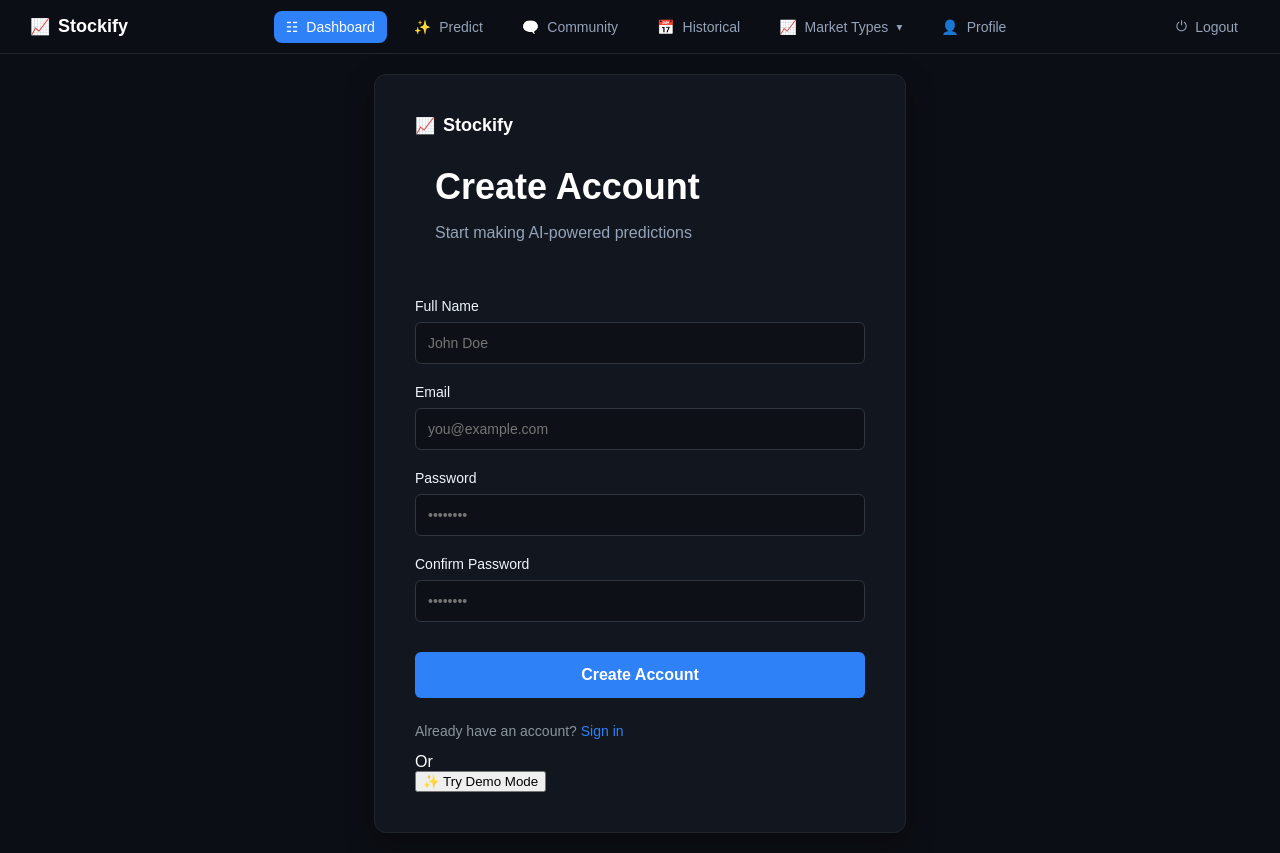
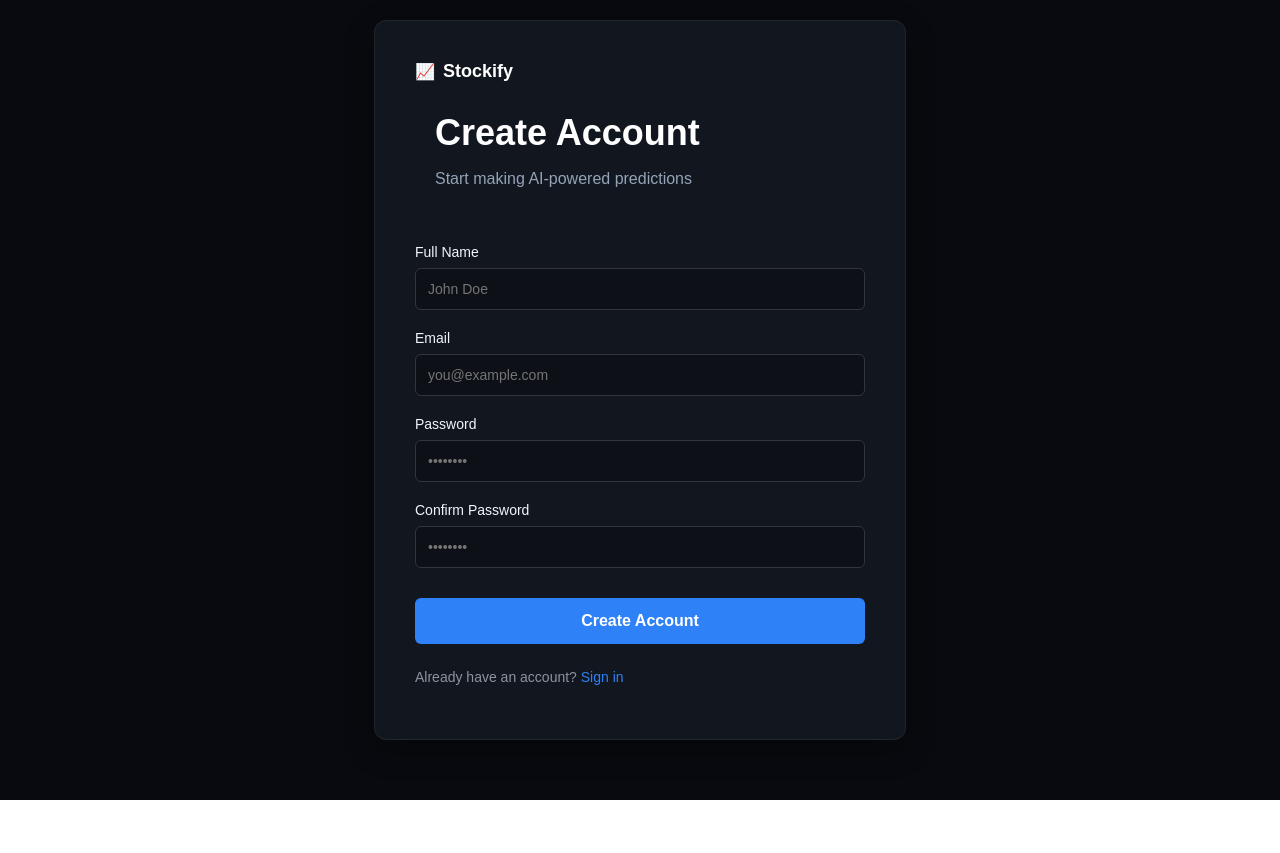
Before and after one commit to heyarnika/Stockify, a React (Vite) app: page /signup in a window 1280 px wide. After the commit the page ends 800 px from the top, so only its background shows below. Built offline with nearby package versions, Linux system fonts and the light colour scheme.

Commit message:
lgoin and sign in pages frontend

```diff
--- a/package.json
+++ b/package.json
@@ -10,8 +10,9 @@
     "preview": "vite preview"
   },
   "dependencies": {
-    "react": "^19.2.0",
-    "react-dom": "^19.2.0",
+    "react": "^19.2.3",
+    "react-dom": "^19.2.3",
+    "react-router-dom": "^7.13.0",
     "recharts": "^3.6.0"
   },
   "devDependencies": {
--- a/src/App.jsx
+++ b/src/App.jsx
@@ -1,20 +1,20 @@
-import { Routes, Route } from 'react-router-dom'; // 1. Import the Routing tools
+import { Routes, Route } from 'react-router-dom';
 import Home from './pages/Home';
 import Dashboard from './pages/Dashboard';
 import Predict from './pages/Predict';
-import Login from './pages/Login';          // 2. Import your new pages
+import Login from './pages/Login';
 import CreateAccount from './pages/CreateAccount';
 
 function App() {
   return (
     <div className="App">
-      {/* 3. Wrap everything in <Routes> */}
       <Routes>
-        {/* Define which path shows which page */}
         <Route path="/" element={<Home />} />
         <Route path="/dashboard" element={<Dashboard />} />
         <Route path="/predict" element={<Predict />} />
-        /*<Route path="/login" element={<Login />} />
+
+        {/* FIX: Use curly braces for comments in JSX */}
+        <Route path="/login" element={<Login />} />
         <Route path="/signup" element={<CreateAccount />} />
       </Routes>
     </div>
--- a/src/components/Hero.jsx
+++ b/src/components/Hero.jsx
@@ -1,3 +1,4 @@
+import { Link } from 'react-router-dom'; // 1. Import Link
 import './Hero.css';
 import chartImg from '../assets/chart.png';
 
@@ -15,9 +16,9 @@ function Hero() {
           Precision-Driven Stock Insights Powered by AI
         </p>
 
-        <button className="hero-cta">Get Started</button>
+        {/* 2. Change button to Link and point it to /signup */}
+        <Link to="/signup" className="hero-cta">Get Started</Link>
       </div>
-
 
       <div className="hero-full-width-image">
         <img
--- a/src/main.jsx
+++ b/src/main.jsx
@@ -1,13 +1,17 @@
-import { StrictMode } from 'react'
-import { createRoot } from 'react-dom/client'
-import { BrowserRouter } from 'react-router-dom' // 1. Add this line
-import './index.css'
-import App from './App.jsx'
+import React from 'react';
+import { StrictMode } from 'react';
+import { createRoot } from 'react-dom/client';
+import { BrowserRouter } from 'react-router-dom';
+import App from './App.jsx';
+import './index.css';
 
-createRoot(document.getElementById('root')).render(
+const rootElement = document.getElementById('root');
+const root = createRoot(rootElement);
+
+root.render(
   <StrictMode>
-    <BrowserRouter> {/* 2. Wrap App with this tag */}
+    <BrowserRouter>
       <App />
     </BrowserRouter>
-  </StrictMode>,
-)
+  </StrictMode>
+);
--- a/src/pages/CreateAccount.jsx
+++ b/src/pages/CreateAccount.jsx
@@ -1,15 +1,12 @@
-import Dashnav from '../components/Dashnav';
 import { Link } from 'react-router-dom';
 import './Auth.css';
 
 function CreateAccount() {
   return (
     <div className="pagebg">
-      <Dashnav />
-
+      {/* Navbar removed for a focused UI */}
       <div className="auth-wrapper">
         <div className="auth-card">
-          {/* Logo inside the card to match your screenshot */}
           <div className="auth-logo-container">
              <span className="logo-icon">📈</span>
              <span className="logo-text">Stockify</span>
@@ -48,8 +45,6 @@ function CreateAccount() {
             <p className="footer-note">
               Already have an account? <Link to="/login" className="link-text">Sign in</Link>
             </p>
-            <div className="divider"><span>Or</span></div>
-            <button type="button" className="demo-btn">✨ Try Demo Mode</button>
           </div>
         </div>
       </div>
--- a/src/pages/Login.jsx
+++ b/src/pages/Login.jsx
@@ -1,12 +1,10 @@
-import Dashnav from '../components/Dashnav';
 import { Link } from 'react-router-dom';
 import './Auth.css';
 
 function Login() {
   return (
     <div className="pagebg">
-      <Dashnav />
-
+      {/* Navbar removed for a focused UI */}
       <div className="auth-wrapper">
         <div className="auth-card">
           <div className="auth-logo-container">
@@ -37,8 +35,6 @@ function Login() {
             <p className="footer-note">
               Don't have an account? <Link to="/signup" className="link-text">Create Account</Link>
             </p>
-            <div className="divider"><span>Or</span></div>
-            <button type="button" className="demo-btn">✨ Try Demo Mode</button>
           </div>
         </div>
       </div>
```
Also changed, not shown: 1 other file (tests, documents, lock files or other folders).
